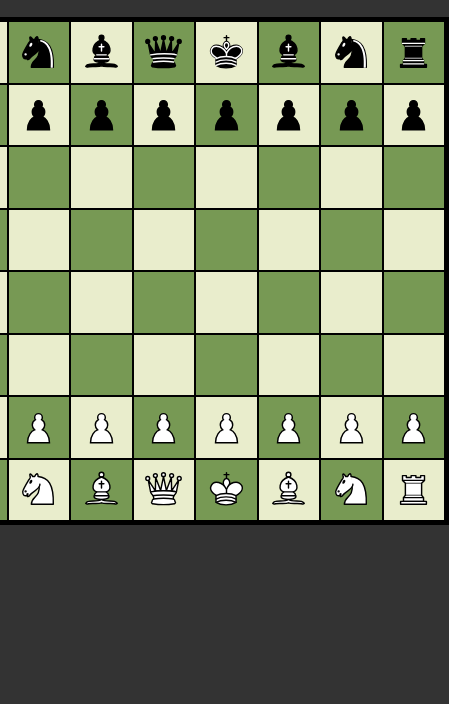
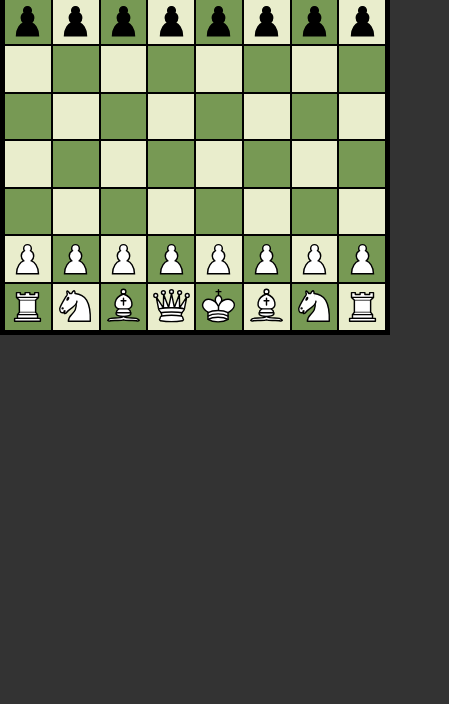
Before and after one commit to ItsArnavSh/chess, a plain HTML site: page index.html in a window 390 px wide. Shown: the part 140-844 px from the top of the page, 449 px wide, since content can reach past the window. Drawn offline with Linux system fonts and the light colour scheme.

Commit message:
Mobile Compatible

```diff
--- a/style.css
+++ b/style.css
@@ -1,57 +1,63 @@
-*
-{
+    * {
     background-color: rgb(51, 51, 51);
-    padding:0px;
-    border:0px;
+    padding: 0;
+    margin: 0;
+    box-sizing: border-box;
 }
-.container
-{
+
+.container {
     display: flex;
     flex-direction: column;
     align-items: center;
     justify-content: center;
 }
-header h1
-{
-    font-size:3rem;
-    color:#E9EDCC;
-    padding:0;
+
+header h1 {
+    font-size: 3rem;
+    color: #E9EDCC;
+    padding: 0;
     border-bottom: black solid 10px;
 }
-header
-{
-}
-#board
-{
-    margin-top:20px;
-    width: 500px;
-    height:500px;
-    display:grid;
-    grid-template-columns: repeat(8,1fr);
-    grid-template-rows: repeat(8,1fr);
+
+#board {
+    margin-top: 20px;
+    width: 100%; /* Make the board take up the full width of the container */
+    max-width: 500px; /* Set a maximum width for larger screens */
+    aspect-ratio: 1; /* Maintain a 1:1 aspect ratio for the board */
+    display: grid;
+    grid-template-columns: repeat(8, 1fr);
+    grid-template-rows: repeat(8, 1fr);
     border: solid black 4px;
 }
-.box
-{
-    border:solid black 1px;
+
+.box {
+    border: solid black 1px;
 }
-.even
-{
-    background-color:#E9EDCC;
+
+.even {
+    background-color: #E9EDCC;
 }
-.odd
-{
+
+.odd {
     background-color: #779954;
 }
-.won
-{
-    display:flex;
+
+.won {
+    display: flex;
     flex-direction: column;
     align-items: center;
-    color:white;
-    font-size:3rem;
+    color: white;
+    font-size: 3rem;
 }
-    #pa {
-        text-decoration: none; /* Removes underline */
-        color: #ffffff; /* Changes color to red */
+
+#pa {
+    text-decoration: none;
+    color: #ffffff;
+}
+
+/* Media query for smaller screens */
+@media (max-width: 600px) {
+    #board {
+        max-width: 100%; /* Allow the board to take up the full width on smaller screens */
     }
+}
```
